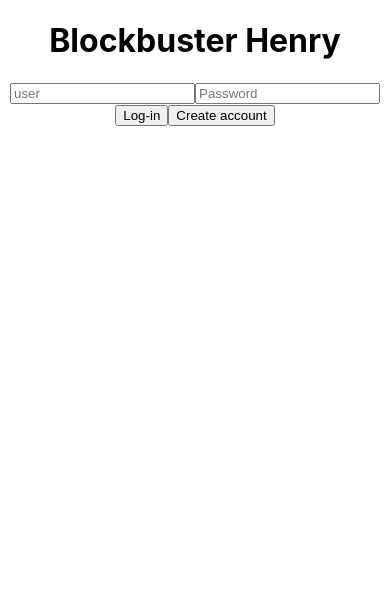
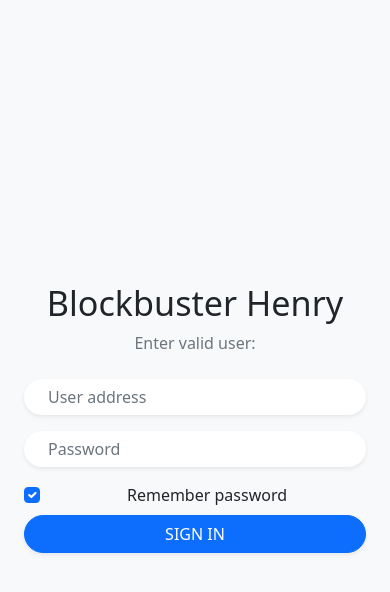
Before and after one commit to Gabox18/Blockbuster_clone-PF, a React (Create React App) app in the folder client/: page / in a window 390 px wide. Shown: the top 592 px of the page. Built offline with nearby package versions, Linux system fonts and the light colour scheme.

Commit message:
styles bootstrap and routing Landing & Home

```diff
--- a/client/package.json
+++ b/client/package.json
@@ -3,14 +3,17 @@
   "version": "0.1.0",
   "private": true,
   "dependencies": {
+    "@popperjs/core": "^2.11.6",
     "@testing-library/jest-dom": "^5.11.10",
     "@testing-library/react": "^11.2.6",
     "@testing-library/user-event": "^13.1.1",
+    "bootstrap": "^5.2.1",
     "react": "^17.0.2",
+    "react-bootstrap": "^2.5.0",
     "react-dom": "^17.0.2",
     "react-redux": "^7.2.3",
     "react-router-dom": "^5.3.3",
-    "react-scripts": "4.0.3",
+    "react-scripts": "^5.0.1",
     "redux": "^4.0.5",
     "redux-thunk": "^2.3.0",
     "typescript": "^4.8.3",
--- a/client/src/components/Home/Home.css
+++ b/client/src/components/Home/Home.css
@@ -0,0 +1,11 @@
+.cardContainer {
+    display: grid;
+    /* grid-template-columns: 400px 400px 400px; */
+    /* grid-template-rows: 600px; */
+    grid-template-columns: repeat(auto-fill, minmax(15rem, 1fr));
+    grid-auto-rows: 40rem;
+    /* justify-content: center;
+    align-items: center; */
+    margin: 3rem;
+    gap: 2rem;
+}
--- a/client/src/components/Home/Home.jsx
+++ b/client/src/components/Home/Home.jsx
@@ -2,6 +2,9 @@ import React from "react";
 import { useEffect } from 'react';
 import { useDispatch, useSelector } from 'react-redux';
 import {allMovies} from '../../redux/actions';
+import "bootstrap/dist/css/bootstrap.min.css";
+import	'./Home.css';
+
 
 function Home(){
     let dispatch = useDispatch()
@@ -13,14 +16,22 @@ function Home(){
     return(
         <>
             {console.log(Movies)}
-            {Movies?.map((e,i)=>{
-                return (
-                <div key={i}>
-                    <h1>{e.Title}</h1>
-                    <img src={e.Poster} alt='img' height={'300px'}/>
-                </div>
-                )
-            })}
+            <div className="cardContainer">
+                {Movies?.map((e, i)=> {
+                    return (
+                        <>
+                            <div key={i} className="card" style={{width: '18rem'}}>
+                                <img src={e.Poster} className="card-img-top" alt="cardImg" />
+                                <div className="card-body">
+                                    <h5 className="card-title">{e.Title}</h5>
+                                    <p className="card-text">{e.Plot}</p>
+                                    {/* <a href="#" className="btn btn-primary">Go somewhere</a> */}
+                                </div>
+                            </div>
+                        </>
+                    )
+                })}
+            </div>
         </>
     )
 }
--- a/client/src/components/Landing/Landing.css
+++ b/client/src/components/Landing/Landing.css
@@ -0,0 +1,9 @@
+.login,
+.image {
+  min-height: 100vh;
+}
+.bg-image {
+  background-image: url('https://therichpost.com/wp-content/uploads/2021/02/login-split.jpg');
+  background-size: cover;
+  background-position: center center;
+}
--- a/client/src/components/Landing/Landing.jsx
+++ b/client/src/components/Landing/Landing.jsx
@@ -1,11 +1,90 @@
-import React from "react";
-import Login from "../Log in/Login";
+import React,{useState} from "react";
+// import Login from "../Log in/Login";
+import "bootstrap/dist/css/bootstrap.min.css"
+import './Landing.css';
+import { useDispatch } from 'react-redux';
+
 
 export default function Landing() {
+
+    const dispatch = useDispatch()
+    const [user,setUser] = useState();
+    const [password, setPassword] = useState();
+    function handleOnChange(e){
+        console.log('input ->', e.target.value);
+        setUser(e.target.value)
+        setPassword(e.target.value)
+    }
+    function handleOnSubmit(e){
+        e.preventDefault(e)
+        dispatch('dispatch del login')//corregir
+        console.log('se mando hadleSubmit!');
+    }
+
+
   return (
       <div>
-        <h1>Blockbuster Henry</h1>
-        <Login/>
+        {/* <Login/> */}
+        <div className="maincontainer">
+            <div className="container-fluid">
+                <div className="row no-gutter">
+
+                    <div className="col-md-6 d-none d-md-flex bg-image"></div>
+
+                    <div className="col-md-6 bg-light">
+                        <div className="login d-flex align-items-center py-5">
+
+                            <div className="container">
+                                <div className="row">
+                                    <div className="col-lg-10 col-xl-7 mx-auto">
+                                        <h3 className="display-4">Blockbuster Henry</h3>
+                                        <p className="text-muted mb-4">Enter valid user:</p>
+                                        <form>
+                                            <div className="mb-3">
+                                                <input
+                                                    id="inputEmail"
+                                                    type="text"
+                                                    placeholder="User address"
+                                                    required=""
+                                                    autofocus=""
+                                                    className="form-control rounded-pill border-0 shadow-sm px-4"
+                                                    onChange={handleOnChange}
+                                                    value={user}
+                                                />
+                                            </div>
+                                            <div className="mb-3">
+                                                <input
+                                                    id="inputPassword"
+                                                    type="password"
+                                                    placeholder="Password"
+                                                    required=""
+                                                    className="form-control rounded-pill border-0 shadow-sm px-4 text-primary"
+                                                    onChange={handleOnChange}
+                                                    value={password}
+                                                />
+                                            </div>
+                                            <div className="form-check">
+                                                <input id="customCheck1" type="checkbox" checked className="form-check-input" />
+                                                <label for="customCheck1" className="form-check-label">Remember password</label>
+                                            </div>
+                                            <div className="d-grid gap-2 mt-2">
+                                                <button
+                                                    type="submit"
+                                                    className="btn btn-primary btn-block text-uppercase mb-2 rounded-pill shadow-sm"
+                                                    onSubmit={handleOnSubmit}
+                                                >
+                                                    Sign in
+                                                </button>
+                                            </div>
+                                        </form>
+                                    </div>
+                                </div>
+                            </div>
+                        </div>
+                    </div>
+                </div>
+            </div>
+        </div>
       </div>
   );
 }
```
Also changed, not shown: client/src/components/Card/Card.jsx (+20 -0 lines).
